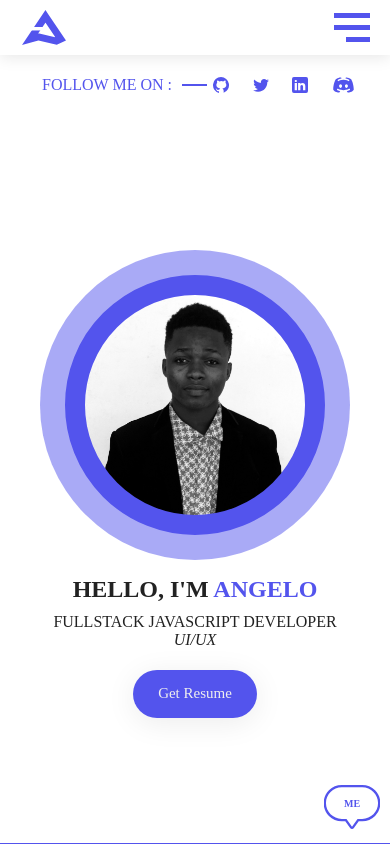
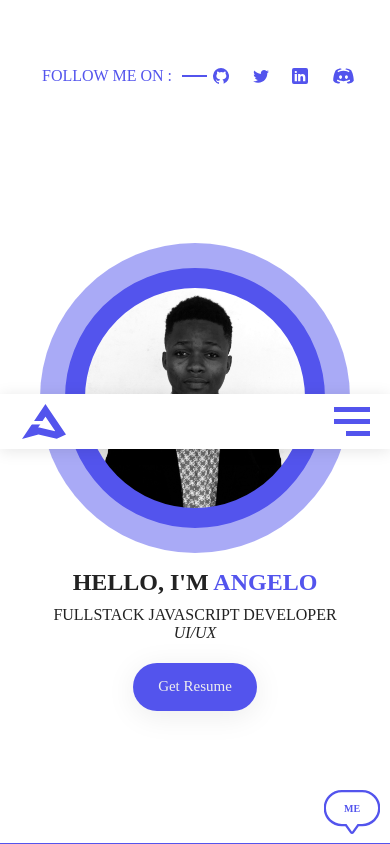
Before and after one commit to angeloDiepe/Portfolio, a React (Create React App) app: page / in a window 390 px wide. Shown: the top 844 px of the page. Built offline with nearby package versions, Linux system fonts and the light colour scheme.

Commit message:
finished coding mobile contact section 2

```diff
--- a/src/components/Contact/Contact.css
+++ b/src/components/Contact/Contact.css
@@ -3,7 +3,7 @@
 	height: 100vh;
 	display: grid;
 	grid-template-columns: 100%;
-	grid-template-rows: 10% auto 36px;
+	grid-template-rows:10% auto 30px;
 }
 #contact-title{
 	width: 100%;
@@ -13,28 +13,35 @@
 	height: 100%;
 }
 #contact-image-title{
-	height: 64px;
+	height: 50%;
+	min-height: 45px;
 }
 #contact-wrapper{
 	display: grid;
 	grid-template-columns: 100%;
-	grid-template-rows: 36px auto;
+	grid-template-rows: 30px auto;
 	height: 100%;
 	width: 100%;
 }
 #form-container{
 	display: grid;
 	grid-template-columns: 100%;
-	grid-template-rows: 15% 15% auto 50px 50px;
+	grid-template-rows:70px 70px  auto 50px 2%;
+	grid-row-gap: 5px;
 	text-align: center;
+	width: 94%;
+	margin:auto;
+	max-width: 1200px;
+	height: 100%;
+	padding:15px 0;
 }
 .input-container{
 	display: flex;
 	justify-content: center;
-	align-items: center;
-	width: 94%;
-	margin:auto;
-	max-width: 1200px;
+	align-items: flex-start;
+	width: 100%;
+	height: 100%;
+	min-height: 50px;
 }
 .input-wrapper{
 	display: flex;
@@ -42,7 +49,7 @@
 	align-items: flex-start;
 	flex-direction: column;
 	width: 100%;
-	height: 100%;
+	height: 90%;
 }
 .focus-line{
 	background-color: #5354ed;
@@ -74,20 +81,19 @@
 	width: 100%;
 }
 .input-text{
-	height: 56px;
+	height: 100%;
 	width: 100%;
 }
 #textzone-container{
 	height: 100%;
-	width: 94%;
+	width: 100%;
 	display: flex;
 	justify-content: center;
-	align-items: center;
-	margin:auto;
-	max-width: 1200px;
+	align-items: flex-start;
+	min-height: 200px;
 }
 #textzone{
-	height: calc(100% - 56px);
+	height: 100%;
 	width: 100%;
 }
 input,textarea{
@@ -95,7 +101,6 @@ input,textarea{
 	border-radius: 2px;
 	padding:15px;
 	font-size: 14px;
-	background-color: #00000004;
 	color: #222;
 	letter-spacing: 1.5px;
 }
@@ -108,11 +113,12 @@ input:focus,textarea:focus{
 	display: flex;
 	justify-content: center;
 	align-items: center;
-	max-width: 1200px;
+	width: 100%;
+	height: 100%;
 }
 #button{
 	background-color: #5354ed;
-	width: 94%;
+	width: 90%;
 	height: 44px;
 	border-radius: 5px;
 	display: flex;
@@ -127,9 +133,9 @@ input:focus,textarea:focus{
 	display: flex;
 	justify-content: center;
 	align-items: center;
-	font-size: 14px;
+	font-size: 12px;
 	border-top: 0.5px solid #22222277;
-	box-shadow: -3px 0px 25px #22222226;
+	color: #222;
 }
 #logo-footer,#love{
 	margin:0 4px;
@@ -157,5 +163,4 @@ input:focus,textarea:focus{
 	#button{
 		width: 100px;
 	}
-
 }
--- a/src/components/Intro/Intro.css
+++ b/src/components/Intro/Intro.css
@@ -1,13 +1,21 @@
 .intro-container{
-	height: calc(100vh - 55px);
+	height:100vh;
 	width: 100%;
 	color:#222;
 	display: grid;
-	grid-template-rows: 7.5% 92.5%;
+	grid-template-rows: 100%;
 	grid-template-columns: 100%;
 	justify-content: center;
 	align-items: center;
 	border-bottom: 1.5px solid #5354ed;
+}
+#intro-wrapper{
+	padding-top: 100px;
+}
+#social-intro{
+	position: absolute;
+	top: 65px;
+	width: 100%;
 }
 #profile-container{
 	height: 260px;
@@ -93,7 +101,7 @@
 	font-weight: bold;
 	font-size: 10px;
 	position: absolute;
-	bottom: 15px;
+	bottom: 10px;
 	right: 10px;
 	cursor: pointer;
 }
@@ -102,7 +110,10 @@
 		display: grid;
 		grid-template-rows: 100%;
 		grid-template-columns: 10% 90%;
-		height: calc(100vh - 65px);
+		height: 100vh;
+	}
+	#social-intro{
+		position: static;
 	}
 	#social-container{
 		width:50%;
--- a/src/components/Intro/Intro.js
+++ b/src/components/Intro/Intro.js
@@ -65,7 +65,8 @@ export default class Intro extends React.Component {
 	render() {
 		return (
 			<div className="intro-container">
-				<SocialMedia isFooter={false}/>
+				{this.props.children}
+				<div id="social-intro"><SocialMedia isFooter={false}/></div>
 				<div id="intro-wrapper">
 					<div id="profile-wrapper">
 						<div id="profile-container"><span id="line-profile"></span></div>
--- a/src/components/Nav/Nav.css
+++ b/src/components/Nav/Nav.css
@@ -9,6 +9,9 @@
 	display: flex;
 	justify-content: space-between;
 	align-items: center;
+	position: fixed;
+	z-index: 10;
+
 }
 #nav-logo-wrapper{
 	width: 48px;
--- a/src/containers/App/App.css
+++ b/src/containers/App/App.css
@@ -1,3 +1,5 @@
 #app{
   font-family: "Roboto Mono";
+  width: 100%;
+  height: 100%;
 }
--- a/src/containers/App/App.js
+++ b/src/containers/App/App.js
@@ -10,8 +10,9 @@ import './App.css';
 function App() {
   return (
     <div id="app">
-      <Nav/>
-      <Intro/>
+      <Intro>
+     	 <Nav/>
+      </Intro>
       <About/>
       <Skills/>
       <Portfolio/>
```
